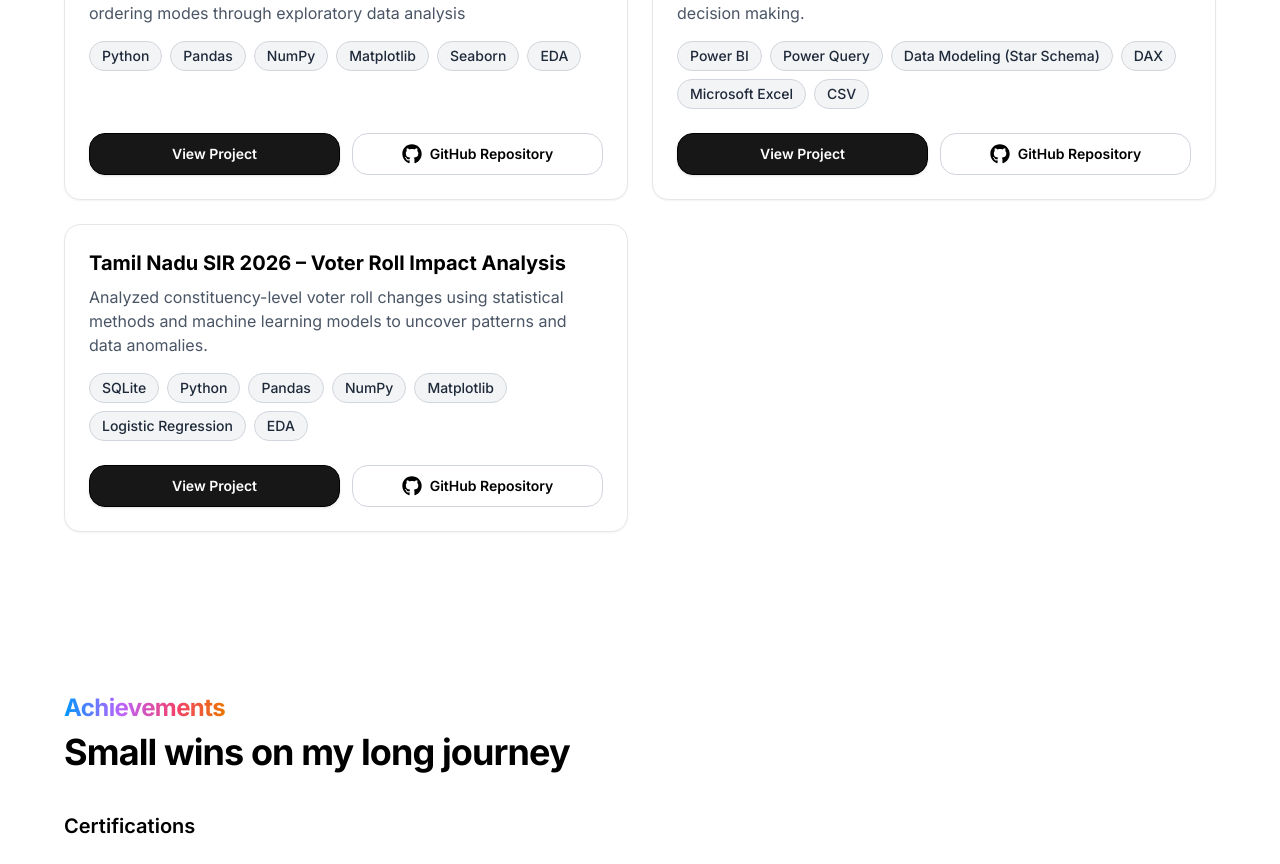
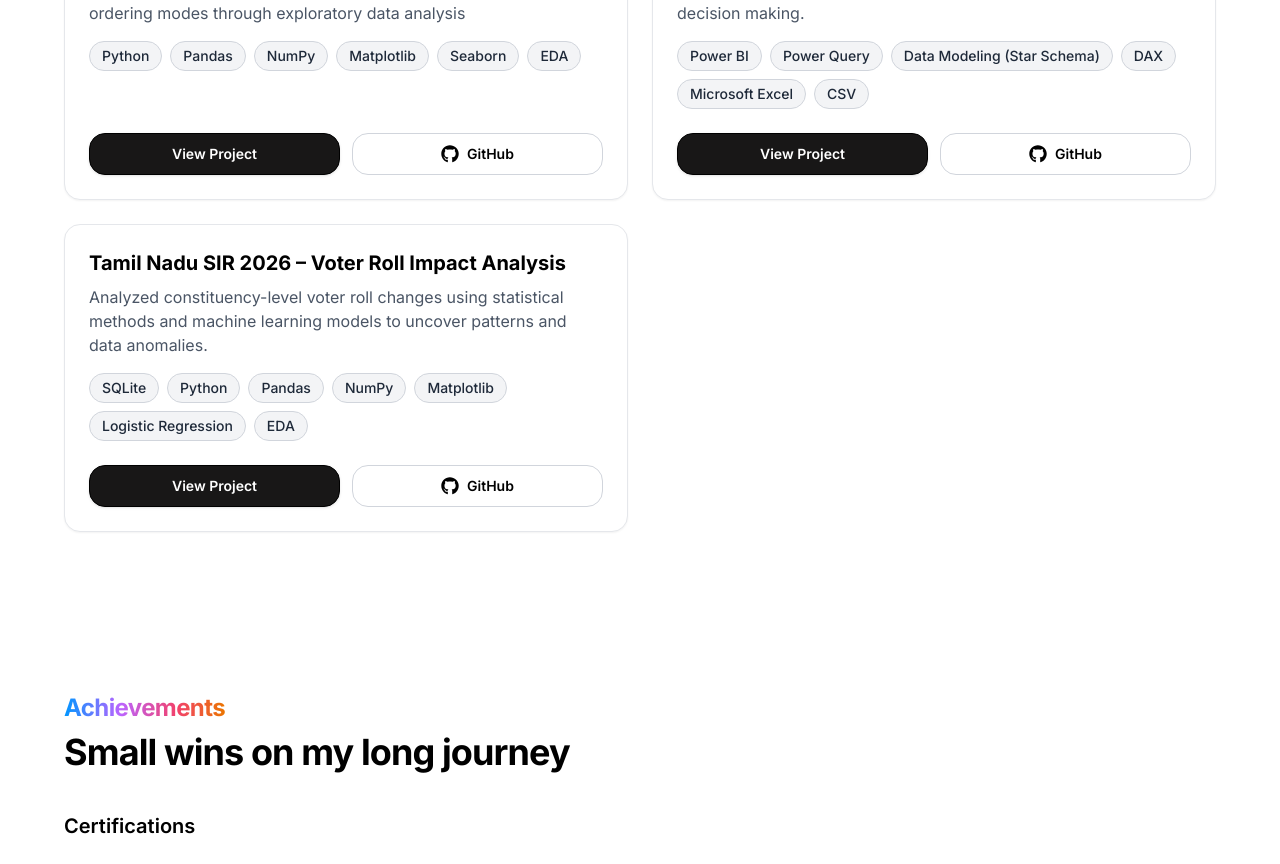
Before and after one commit to ijaihari/ds-portfolio, a React (Vite) app: page / in a window 1280 px wide. Shown: the part 2800-3664 px from the top of the page. Built offline with nearby package versions, Linux system fonts and the light colour scheme.

Commit message:
git icon update

```diff
--- a/src/components/ProjectCard.jsx
+++ b/src/components/ProjectCard.jsx
@@ -82,8 +82,8 @@ export function ProjectCard({
                 text-sm font-semibold hover:shadow-sm hover:backdrop-blur-md
               "
                         >
-                            <FaGithub className="shrink-0 text-sm sm:text-xl" />
-                            GitHub Repository
+                            <FaGithub className="text-lg" />
+                            GitHub
                         </a>
                     )}
 
```
